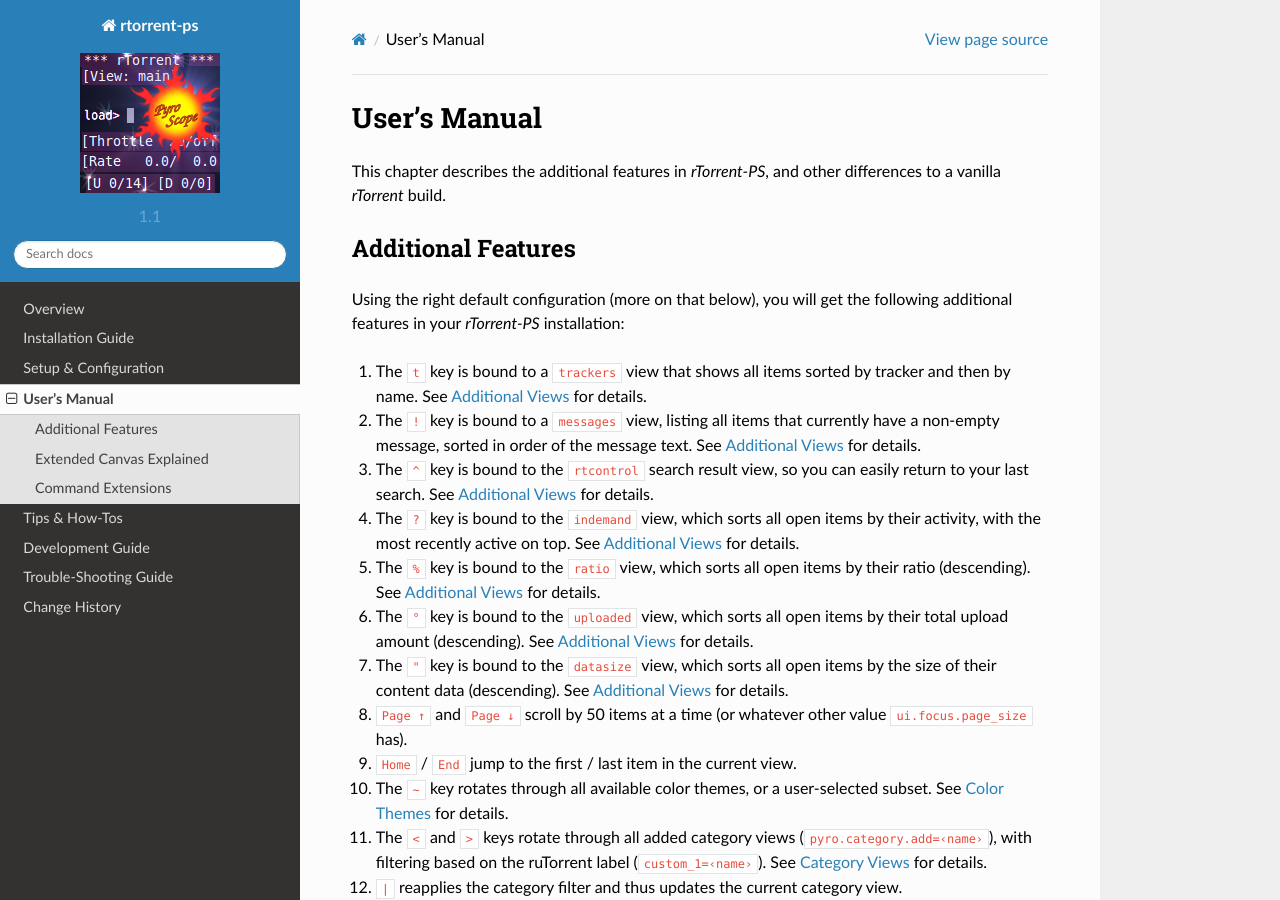
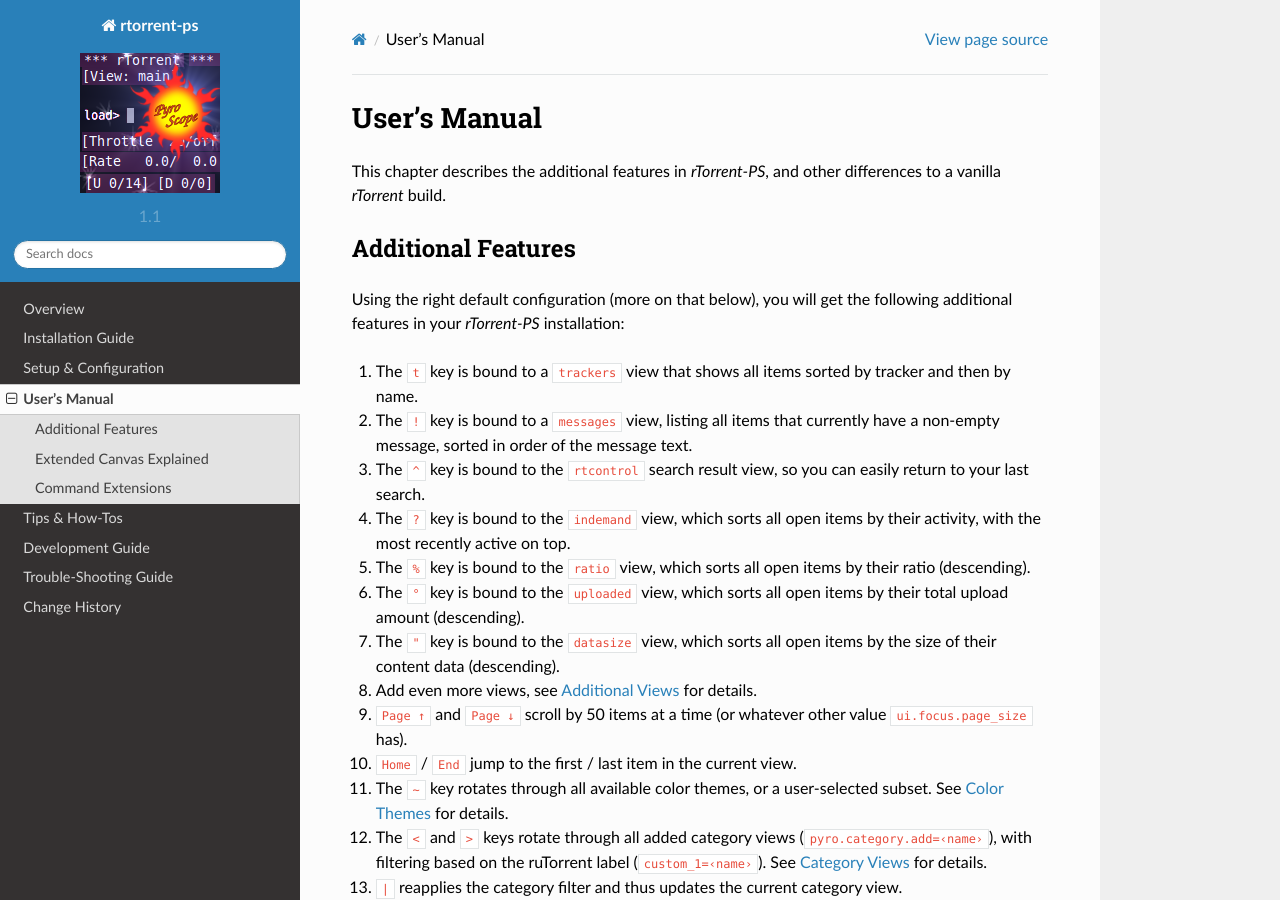
Before and after one commit to pyroscope/rtorrent-ps, a Sphinx documentation site: the page built from docs/manual.rst, in a window 1280 px wide and 900 px high. Built offline with Sphinx 7.4.7 and the Read the Docs theme 2.0.0, drawn with Linux system fonts in a browser that asks for light colours.

Commit message:
docs: freeze list of additional views, and just redirect to pyrocore docs

```diff
--- a/docs/manual.rst
+++ b/docs/manual.rst
@@ -15,26 +15,20 @@
 
 #.  The ``t`` key is bound to a ``trackers`` view that shows all items
     sorted by tracker and then by name.
-    See `Additional Views`_ for details.
 #.  The ``!`` key is bound to a ``messages`` view, listing all items
     that currently have a non-empty message, sorted in order of the
     message text.
-    See `Additional Views`_ for details.
 #.  The ``^`` key is bound to the ``rtcontrol`` search result view, so
     you can easily return to your last search.
-    See `Additional Views`_ for details.
 #.  The ``?`` key is bound to the ``indemand`` view, which sorts all
     open items by their activity, with the most recently active on top.
-    See `Additional Views`_ for details.
 #.  The ``%`` key is bound to the ``ratio`` view, which sorts all
     open items by their ratio (descending).
-    See `Additional Views`_ for details.
 #.  The ``°`` key is bound to the ``uploaded`` view, which sorts all
     open items by their total upload amount (descending).
-    See `Additional Views`_ for details.
 #.  The ``"`` key is bound to the ``datasize`` view, which sorts all
     open items by the size of their content data (descending).
-    See `Additional Views`_ for details.
+#.  Add even more views, see `Additional Views`_ for details.
 #.  ``Page ↑`` and ``Page ↓`` scroll by 50 items at a time (or whatever
     other value ``ui.focus.page_size`` has).
 #.  ``Home`` / ``End`` jump to the first / last item in the current
```
